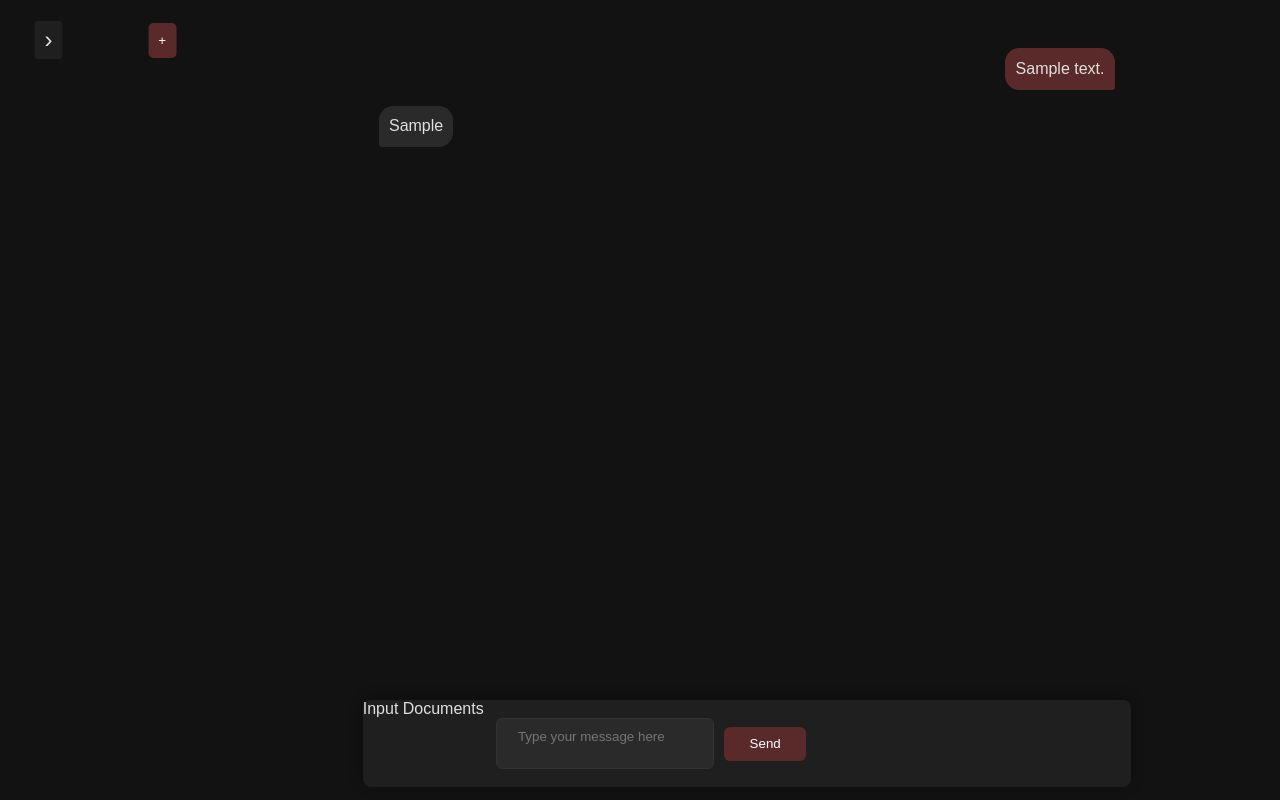
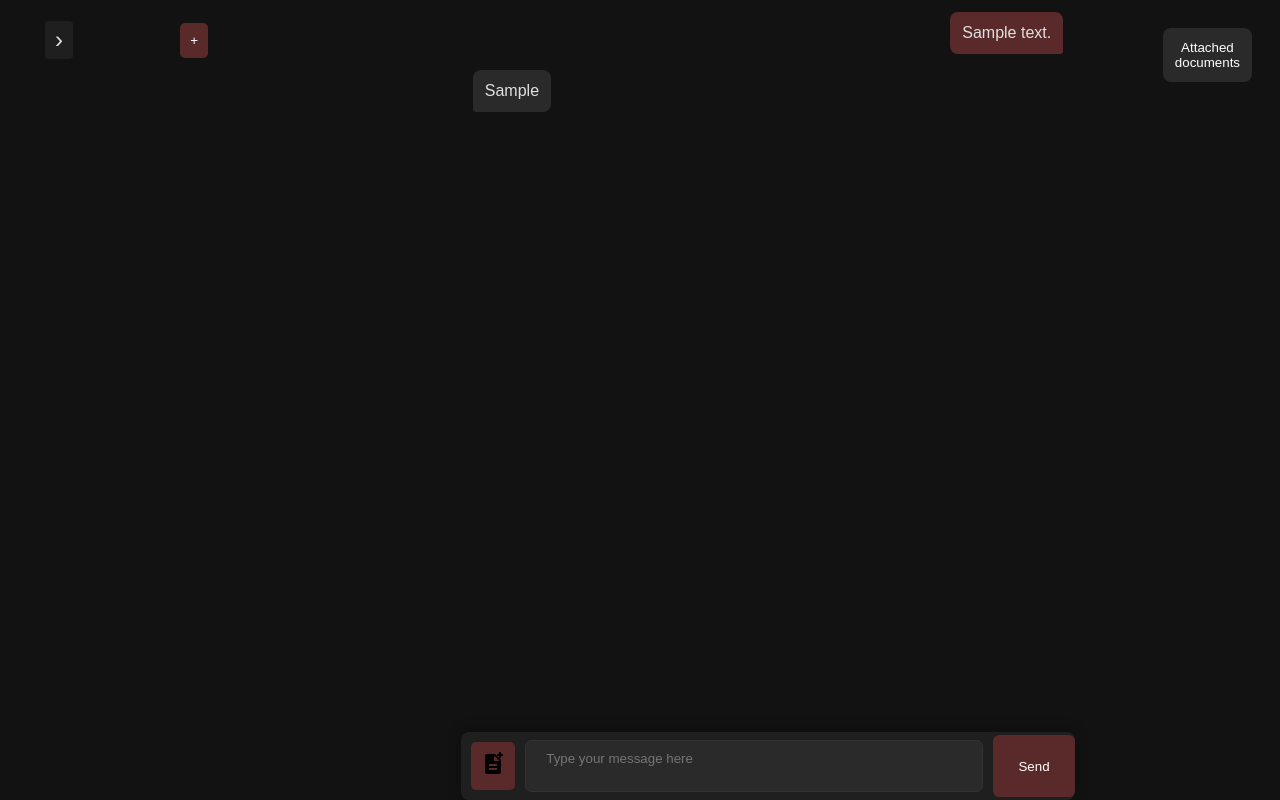
Before and after one commit to quuixlie/Retrieval-Augmented-Generation, a Flask app: page /chat/1 in a window 1280 px wide. Run offline with Flask 3, Linux system fonts and the light colour scheme; tables that the repository leaves empty hold one stand-in row (values such as "Sample post").

Commit message:
feat: Add file upload and list in chat page

```diff
--- a/webapp/blueprints/api/routes.py
+++ b/webapp/blueprints/api/routes.py
@@ -35,7 +35,7 @@ def upload_documents(conversation_id: int):
         return jsonify({"error": "No files provided"}), 400
 
     for file in files:
-        print(file)
+        # print(file)
         # Todo :: Process files
         pass
 
--- a/webapp/blueprints/webapp/chat.py
+++ b/webapp/blueprints/webapp/chat.py
@@ -1,8 +1,7 @@
 from flask import Blueprint, render_template, request, redirect, url_for, jsonify
 
 from app import db
-from .models import ChatMessageModel, ConversationModel
-from session_data import get_session
+from .models import ChatMessageModel, ConversationModel, DocumentModel
 
 chat_bp = Blueprint("chat", __name__)
 
@@ -22,7 +21,9 @@ def chat(conversation_id: int):
 
     messages = ChatMessageModel.query.filter(ChatMessageModel.conversation_id == conversation_id).all()
 
-    return render_template('chat.html', messages=messages)
+    attached_documents = DocumentModel.query.filter(DocumentModel.conversation_id == conversation_id).all()
+
+    return render_template('chat.html', messages=messages, attached_documents=attached_documents)
 
 
 @chat_bp.route('/new', methods=['GET'])
@@ -36,7 +37,6 @@ def new():
 
 @chat_bp.route('/send/<int:conversation_id>', methods=["POST"])
 def send(conversation_id: int):
-
     if not ConversationModel.exists(conversation_id):
         return jsonify({"error": "Invalid conversation"}), 400
 
@@ -49,6 +49,8 @@ def send(conversation_id: int):
 
     response = "Some test rag response"
 
+    print("Message: ", message)
+
     try:
         new_message = ChatMessageModel(conversation_id=conversation_id, message=message, response=response)
         db.session.add(new_message)
--- a/webapp/blueprints/webapp/routes.py
+++ b/webapp/blueprints/webapp/routes.py
@@ -4,11 +4,9 @@ from flask import Blueprint
 
 from .chat import chat_bp
 from .documents import documents_bp
-from .sessions import sessions_bp
 
 webapp_bp = Blueprint('webapp', __name__, template_folder="templates", static_url_path="/webapp",
                       static_folder="static")
-webapp_bp.register_blueprint(sessions_bp, url_prefix="/sessions")
 webapp_bp.register_blueprint(documents_bp, url_prefix="/documents")
 webapp_bp.register_blueprint(chat_bp, url_prefix="/chat")
 
--- a/webapp/blueprints/webapp/static/scripts/chatHandler.js
+++ b/webapp/blueprints/webapp/static/scripts/chatHandler.js
@@ -5,7 +5,7 @@ function createMessage(message, isResponse) {
     let messageDiv = document.createElement('div');
     let alignment = isResponse ? 'left' : 'right';
     messageDiv.classList.add('message', alignment);
-    messageDiv.textContent = message;
+    messageDiv.innerText = message;
     return messageDiv;
 }
 
--- a/webapp/blueprints/webapp/static/styles/chatArea.css
+++ b/webapp/blueprints/webapp/static/styles/chat.css
@@ -1,35 +1,27 @@
-/* Floating active session indicator */
-.active-session-indicator {
-    position: fixed;
-    top: 2vh;
-    right: 2vw;
-    background-color: #2a2a2a;
-    padding: 0.8vh 1.6vw;
-    border-radius: 2vh;
-    font-size: 0.9em;
-    box-shadow: 0 0.2vh 1vw rgba(0, 0, 0, 0.3);
-    z-index: 1000;
-    border: 0.1vw solid #444;
+
+.chat-wrapper {
+    display: flex;
+    flex-direction: column;
+
+    width: 60%;
+    height: 100vh;
+
+    align-self: center;
+
 }
 
-/* Chat container */
-.chat-container-wrapper {
-    flex: 1;
-    overflow-y: auto;
-    width: 60vw;
-    max-width: 60vw;
-    margin: 0 auto;
-    padding-bottom: 8vh; /* Space for input */
-    box-sizing: border-box;
-}
 
 .chat-container {
     display: flex;
     flex-direction: column;
+
+    flex: 1;
     gap: 2vh;
-    padding: 2vh;
-    padding-top: 6vh;
-    max-height: calc(100vh - 15vh);
+
+    width: 100%;
+
+    padding: 12px;
+
     overflow-y: auto;
     scroll-behavior: smooth;
     align-self: center;
@@ -38,50 +30,50 @@
 
 /* Message bubbles */
 .chat-container .message {
-    max-width: 60%;
-    padding: 1.2vh 0.8vw;
-    border-radius: 1.8vh;
-    line-height: 1.4;
-    word-wrap: break-word;
+    max-width: 70%;
+    padding: 12px;
+    border-radius: 8px;
+    text-wrap: wrap;
+    word-wrap: anywhere;
 }
 
 .chat-container .left {
     align-self: flex-start;
     background-color: #2a2a2a;
     border-bottom-left-radius: 0.4vh;
-    margin-right: auto;
 }
 
 .chat-container .right {
     align-self: flex-end;
     background-color: #5a2a2a;
     border-bottom-right-radius: 0.4vh;
-    margin-left: auto;
 }
 
 /* Chat input container */
 .chat-input-container {
-    display:flex;
+    display: flex;
     flex-direction: row;
+    align-items: center;
+
+    width: 100%;
+
+    border-radius: 8px;
+
+    box-shadow: 0 -0.2vh 1vw rgba(0, 0, 0, 0.3);
     background-color: #1f1f1f;
-    z-index: 100;
-    box-shadow: 0 -0.2vh 1vw rgba(0, 0, 0, 0.3);
-    width: 60vw;
-    max-width: 60vw;
-    margin: 1.6vh auto;
-    box-sizing: border-box;
-    border-radius: 1vh;
 }
 
 .chat-input-area {
     display: flex;
+
+    justify-content: center;
+
+    flex: 1;
     gap: 1.2vh;
-    align-items: center;
-    padding: 1.6vh;
 }
 
 .chat-input-area textarea {
-    flex-grow: 1;
+    flex: 1;
     padding: 1.2vh 1.6vw;
     border: 0.1vw solid #333;
     border-radius: 0.8vh;
@@ -131,3 +123,72 @@
 ::-webkit-scrollbar-thumb:hover {
     background: #444;
 }
+
+
+.file-list-container {
+    position: absolute;
+    top: 20px;
+    right: 20px;
+
+    border-radius: 8px;
+    padding: 1vh;
+
+}
+
+
+.file-list-button {
+    border: none;
+    padding: 12px;
+    background: #2a2a2a;
+    color: white;
+
+    width: min-content;
+
+    float: right;
+
+    border-radius: 8px;
+}
+
+.file-list-container:hover .file-list-button {
+    border-radius: 8px 8px 0 0;
+
+}
+
+.file-list {
+    clear: right;
+    display: flex;
+    flex-direction: column;
+    gap: 1vh;
+
+    max-height: 0;
+
+    overflow-y: scroll;
+    scroll-behavior: smooth;
+
+    background-color: #2a2a2a;
+    border-radius: 8px;
+
+    transition: max-height 0.3s;
+}
+
+.file-list-container:hover .file-list {
+    max-height: 50vh;
+}
+
+
+.file-list .file {
+    display: flex;
+    flex-direction: row;
+    align-items: center;
+    gap: 1vh;
+
+    max-width: 250px;
+
+    padding: 1vh;
+    border-radius: 8px;
+    background-color: #2a2a2a;
+}
+
+.file-list .file span {
+    word-wrap: anywhere;
+}
--- a/webapp/blueprints/webapp/static/styles/common.css
+++ b/webapp/blueprints/webapp/static/styles/common.css
@@ -9,12 +9,6 @@ body {
     background-color: #121212;
     color: #e0e0e0;
     font-family: Arial, sans-serif;
-}
-
-#base-container {
-    display: flex;
-    flex-direction: row;
-    min-height: 100vh;
 }
 
 
@@ -35,14 +29,15 @@ body {
 
 
 .btn-icon {
-    background:transparent;
+    background: transparent;
     cursor: pointer;
     border: none;
     transition: background-color 0.3s;
 }
+
 .btn-icon > img {
-    height:20px;
-    width:20px;
+    height: 20px;
+    width: 20px;
 }
 
 .text-input {
@@ -84,47 +79,17 @@ body {
     border-color: #8d4d4d;
 }
 
-.file-input-list {
-    margin-top: 10px;
-    border-radius: 5px;
-    background-color: #1f1f1f;
-    color: #e0e0e0;
-}
-
-.file-input-list:not(:empty) {
-    border: 1px solid #333;
-}
-
-.file-input-list div {
-    margin: 5px 10px 5px 10px;
-    padding: 5px;
-}
-
-.file-input-list:not(:last-child) div {
-    border-bottom: 1px solid #333;
-}
-
-.file-input-list div:hover {
-    background-color: #333;
-    cursor: pointer;
-}
-
-.file {
-    padding: 10px;
-    border: 1px solid #333;
-    border-radius: 5px;
-    background-color: #1f1f1f;
-    color: #e0e0e0;
-    margin: 5px 0;
-}
-
-
 .fill-width {
     width: 100%;
 }
 
 .fill-height {
     height: 100%;
+}
+
+.size-min-content {
+    width: min-content;
+    height: min-content;
 }
 
 .flex-row {
@@ -135,6 +100,10 @@ body {
 .flex-col {
     display: flex;
     flex-direction: column;
+}
+
+.flex-1 {
+    flex: 1
 }
 
 
--- a/webapp/blueprints/webapp/static/styles/navBar.css
+++ b/webapp/blueprints/webapp/static/styles/navBar.css
@@ -4,6 +4,7 @@
     flex-direction: column;
 
     height: 100vh;
+    max-height: 100vh;
     width: 20%;
     max-width: 300px;
 
@@ -80,6 +81,8 @@
     justify-content: space-between;
     align-items: center;
 
+    text-wrap:nowrap;
+    text-overflow: ellipsis;
 
     padding: 0 10px 0 10px;
     margin: 5px 0;
--- a/webapp/blueprints/webapp/templates/base.html
+++ b/webapp/blueprints/webapp/templates/base.html
@@ -2,16 +2,16 @@
 <html lang="en">
 <head>
     <meta charset="UTF-8">
-    <link rel="stylesheet" href= "{{ url_for('webapp.static',filename='styles/common.css') }}"/>
+    <link rel="stylesheet" href="{{ url_for('webapp.static',filename='styles/common.css') }}"/>
     {% block stylesheets %}  {% endblock %}
     <title>{% block title %}TITLE NOT SET{% endblock %}</title>
     {% block scripts %}  {% endblock %}
 </head>
 <body>
-<div id="base-container">
+<div class="flex-row" style="height:100vh">
     {% include "side_navigation.html" %}
 
-    <main class="flex-col fill-width flex-content-center">
+    <main class="flex-col flex-1">
         {% block content %}
         {% endblock %}
     </main>
--- a/webapp/blueprints/webapp/templates/chat.html
+++ b/webapp/blueprints/webapp/templates/chat.html
@@ -1,11 +1,10 @@
 {% extends "base.html" %}
 {% block title %}Chat{% endblock %}
 {% block stylesheets %}
-    <link rel="stylesheet" href="{{ url_for('webapp.static',filename='styles/chatArea.css') }}"/> {% endblock %}
+    <link rel="stylesheet" href="{{ url_for('webapp.static',filename='styles/chat.css') }}"/> {% endblock %}
 {% block content %}
 
-    {#  Chat container #}
-    <div class="chat-container-wrapper">
+    <div class="chat-wrapper">
         <div class="chat-container">
             {% for message in messages %}
                 <div class="message right">
@@ -18,23 +17,41 @@
                 {% endif %}
             {% endfor %}
         </div>
-    </div>
 
         {% set conversation_id = request.path.split("/")[-1] %}
+
         <div class="chat-input-container">
-        <form enctype="multipart/form-data">
-            <label for="documentInput">Input Documents</label>
-            <input class="hidden" id="documentInput" type="file" name="files" accept="application/pdf"
+            <label class="btn size-min-content" for="documentInput">
+                <img src="{{ url_for("webapp.static",filename="icons/add_file.svg") }}" alt="" width="24"
+                     height="24">
+            </label>
+            <input class=" hidden" id="documentInput" type="file" name="files" accept="application/pdf"
                    data-url="{{ url_for("webapp.documents.upload",conversation_id=conversation_id) }}" multiple
                    required>
-        </form>
-        <form action="{{ url_for('webapp.chat.send',conversation_id=conversation_id[-1]) }}" id="messageInput"
+            <form action="{{ url_for('webapp.chat.send',conversation_id=conversation_id) }}" id="messageInput"
                   class="chat-input-area">
                 <textarea class="text-input" placeholder="Type your message here" required></textarea>
                 <button type="submit">Send</button>
             </form>
         </div>
+    </div>
 
+    <div class="file-list-container">
+        <button class="file-list-button">Attached documents</button>
+        <div class="file-list">
+            {% if attached_documents | length > 0 %}
+                {% for file in attached_documents %}
+                    <div class="file">
+                        <img src="{{ url_for("webapp.static",filename="icons/file.svg") }}" width="32" height="32"
+                             alt=""/>
+                        <span>{{ file.name }}</span>
+                    </div>
+                {% endfor %}
+            {% else %}
+                No files attached
+            {% endif %}
+        </div>
+    </div>
 
 
     <script src="{{ url_for('webapp.static', filename="scripts/chatHandler.js") }}"></script>
--- a/webapp/config.py
+++ b/webapp/config.py
@@ -13,7 +13,7 @@ class Config:
     SECRET_KEY = None
     SQLALCHEMY_DATABASE_URI = "sqlite:///db_instance.db"
     UPLOAD_DIRECTORY = os.path.join("instance", "uploads")
-    API_BASE_URL = "http://localhost:5000"
+    API_BASE_URL = "http://127.0.0.1:5000"
 
     @staticmethod
     def initialize() -> None:
```
Also changed, not shown: webapp/blueprints/webapp/documents.py (+5 -8 lines), webapp/blueprints/webapp/models.py (+7 -2 lines), webapp/blueprints/webapp/sessions.py (deleted, +0 -86 lines), webapp/blueprints/webapp/static/icons/add_file.svg (added), webapp/blueprints/webapp/static/icons/file.svg (added), webapp/blueprints/webapp/static/icons/plus.svg (added). Lines whose indentation alone changed are shown as unchanged.
